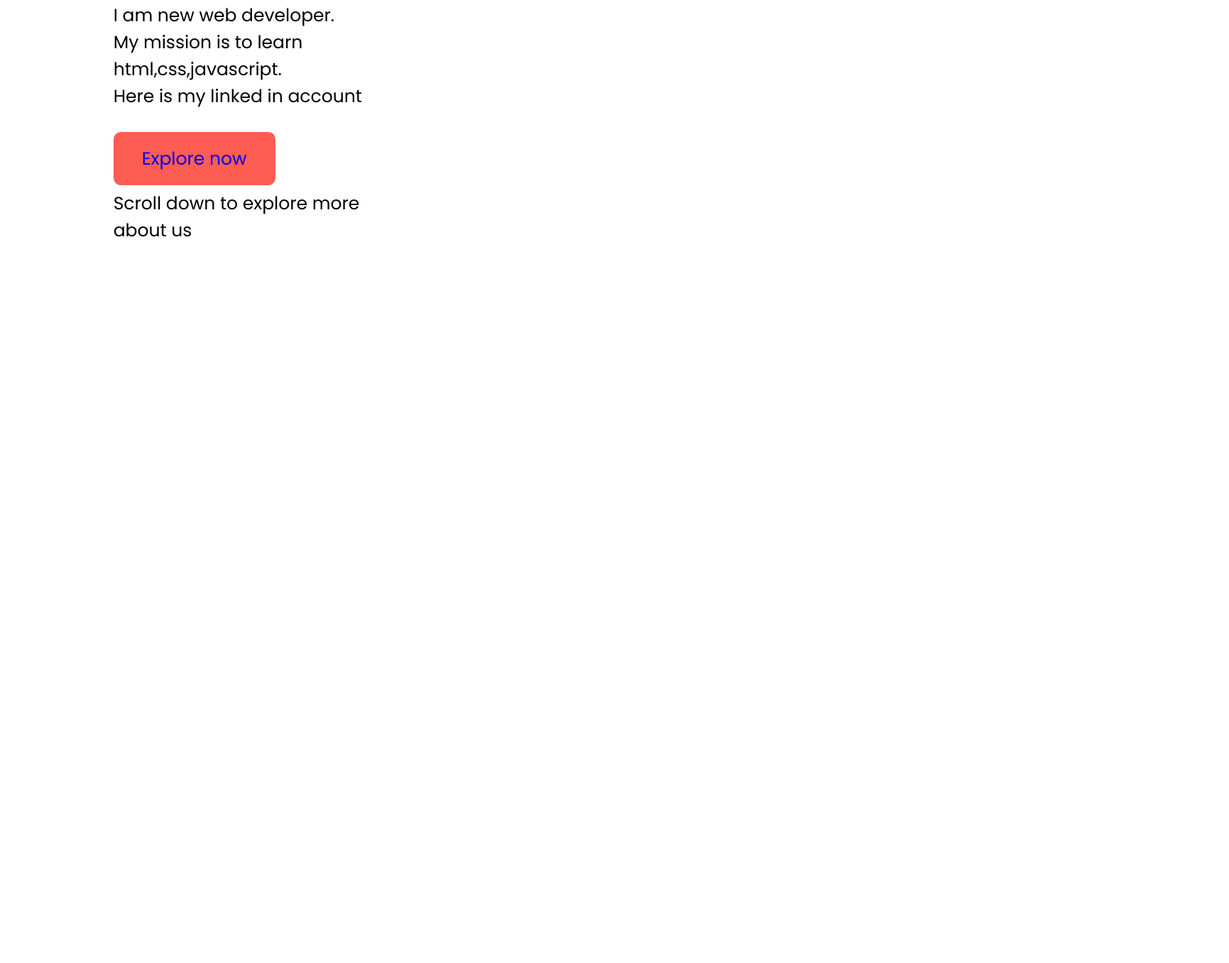
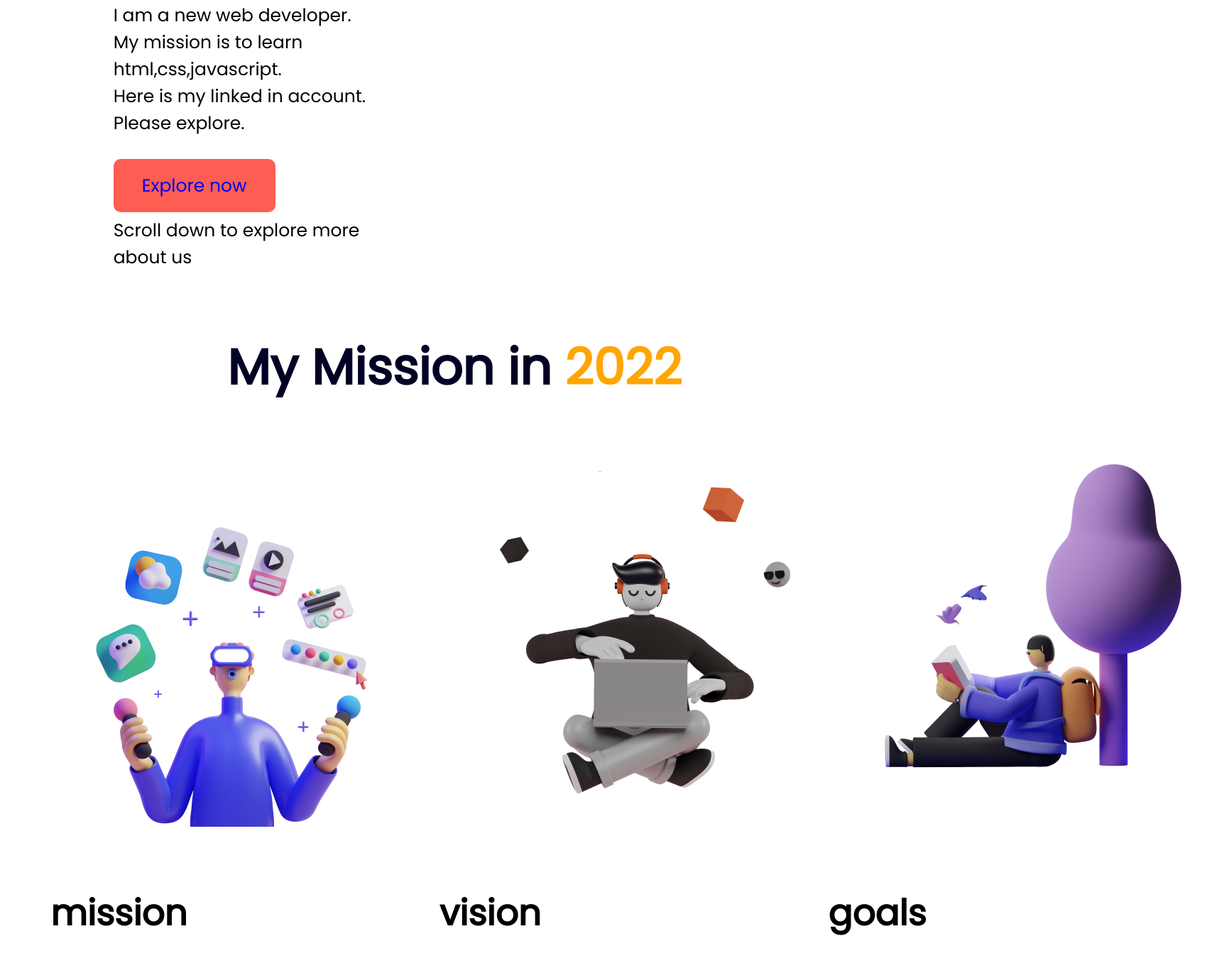
Before and after one commit to Shoumic0760/assignment-1, a plain HTML site: page index.html in a window 1280 px wide. Shown: the part 757-2114 px from the top of the page at 71% size, 1731 px wide, since content can reach past the window. Before the commit the page ends 1134 px from the top, so only its background shows below. Drawn offline with Linux system fonts and the light colour scheme.

Commit message:
second-section

```diff
--- a/index.html
+++ b/index.html
@@ -15,11 +15,16 @@
 <body>
     <section>
         <div class="half">
-            <h1>Stay Focused On</h1>
-            <h1 class="orange-color">Mission 2022</h1>
-            <p>I am new web developer.<br>
+            <div class="bar">
+                <h1 id="black">Stay Focused On</h1>
+                <h1 class="orange-color">Mission 2022</h1>
+
+            </div>
+
+
+            <p>I am a new web developer.<br>
                 My mission is to learn html,css,javascript.<br>
-                Here is my linked in account</p><br>
+                Here is my linked in account. Please explore.</p><br>
             <a class="link-button" target="_blank" href="https://www.linkedin.com/in/shoumic-ahmed-486882142/">Explore
                 now</a><br>
             <p>Scroll down to explore more about us</p>
@@ -28,6 +33,22 @@
             <img src="person-2.png" alt="background pic">
         </div>
     </section>
+
+    <h2 id="center">My Mission in <span class="h2tag">2022</span></h2>
+    <section>
+        <div class="one-third">
+            <img src="illustrator-1.png" alt="">
+            <h3>mission</h3>
+        </div>
+        <div class="one-third">
+            <img src="illustrator-2.png" alt="">
+            <h3>vision</h3>
+        </div>
+        <div class="one-third"><img src="illustrator-3.png" alt="">
+            <h3>goals</h3>
+        </div>
+    </section>
+
 </body>
 
 </html>
--- a/style.css
+++ b/style.css
@@ -3,10 +3,19 @@ body{
 }
 h1{
     font-size: 75px;
+    font-weight: 700;
 
 }
 .orange-color{
 color: orange;
+}
+.bar{
+    border-left: solid 7px;
+    color: rgba(253, 24, 8, 0.699);
+    border-radius: 5px;
+}
+#black{
+    color: black;
 }
 section{
     display: flex;
@@ -29,3 +38,22 @@ a{ font-size: 25px;}
     padding: 20px 40px;
     border-radius: 10px;
 }
+#center{ color: rgb(2, 2, 36);
+    font-size: 70px;
+    font-weight: 700;
+    text-align: center;
+
+}
+.h2tag{
+    color:orange ;
+}
+.one-third{
+    width: 33.33333333%;
+    margin-left: 5%;
+    margin-right: 5%;
+    text-align: left;
+
+}
+h3{
+    font-size: 50px;
+}
```
Also changed, not shown: illustrator-1.png (added), illustrator-2.png (added), illustrator-3.png (added).
